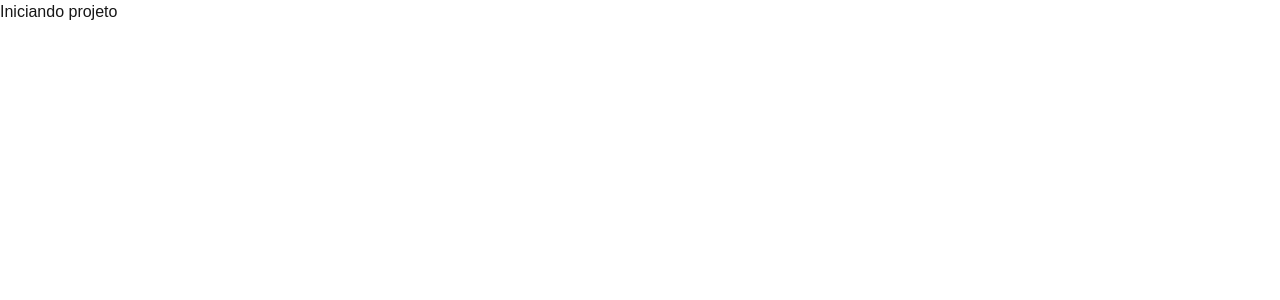
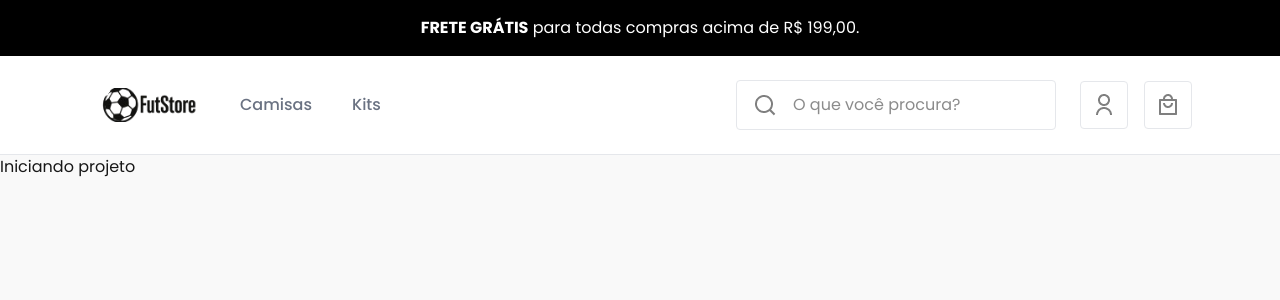
Before and after one commit to pierrepaulo/futstore, a Next.js app: page / in a window 1280 px wide. Shown: the top 300 px of the page. Built offline with nearby package versions, Linux system fonts and the light colour scheme.

Commit message:
feat(header): adiciona Header

```diff
--- /dev/null
+++ b/src/app/(site)/layout.tsx
@@ -0,0 +1,14 @@
+import { Header } from "@/components/layout/header";
+
+export default function SiteLayout({
+  children,
+}: Readonly<{
+  children: React.ReactNode;
+}>) {
+  return (
+    <div>
+      <Header />
+      {children}
+    </div>
+  );
+}
--- a/src/app/globals.css
+++ b/src/app/globals.css
@@ -1,19 +1,18 @@
 @import "tailwindcss";
 
 :root {
-  --background: #ffffff;
+  --background: #f9f9f9;
   --foreground: #171717;
 }
 
 @theme inline {
   --color-background: var(--background);
   --color-foreground: var(--foreground);
-  --font-sans: var(--font-geist-sans);
+  --font-sans: var(--font-poppins);
   --font-mono: var(--font-geist-mono);
 }
 
 body {
   background: var(--background);
   color: var(--foreground);
-  font-family: Arial, Helvetica, sans-serif;
 }
--- a/src/app/layout.tsx
+++ b/src/app/layout.tsx
@@ -1,5 +1,14 @@
 import type { Metadata } from "next";
 import "./globals.css";
+import { Poppins } from "next/font/google";
+
+const poppins = Poppins({
+  subsets: ["latin"],
+  weight: ["400", "500", "700"],
+  style: ["normal", "italic"],
+  display: "swap",
+  variable: "--font-poppins",
+});
 
 export const metadata: Metadata = {
   title: "FutStore",
@@ -12,7 +21,7 @@
 }>) {
   return (
     <html lang="en">
-      <body>{children}</body>
+      <body className={poppins.className}>{children}</body>
     </html>
   );
 }
--- /dev/null
+++ b/src/components/layout/header-icon.tsx
@@ -0,0 +1,30 @@
+import Image from "next/image";
+
+type Props = {
+  src: string;
+  alt: string;
+  selected?: boolean;
+  srcSelected?: string;
+};
+export const HeaderIcon = ({ src, alt, selected, srcSelected }: Props) => {
+  return (
+    <div
+      className={`size-12 border border-gray-200 rounded-sm flex justify-center items-center ${
+        selected ? "bg-blue-600" : "hover:bg-gray-100"
+      }`}
+    >
+      {!selected && (
+        <Image src={src} alt="alt" width={24} height={24} className="size-6" />
+      )}
+      {selected && srcSelected && (
+        <Image
+          src={srcSelected}
+          alt="alt"
+          width={24}
+          height={24}
+          className="size-6"
+        />
+      )}
+    </div>
+  );
+};
--- /dev/null
+++ b/src/components/layout/header-search.tsx
@@ -0,0 +1,9 @@
+export const HeaderSearch = () => {
+  return (
+    <input
+      type="search"
+      className="border border-gray-200 w-full pl-14 py-3 rounded-sm outline-0 bg-no-repeat bg-[url('/assets/ui/search.png')] bg-[16px_50%] bg-[size:24px]"
+      placeholder="O que você procura?"
+    />
+  );
+};
--- /dev/null
+++ b/src/components/layout/header.tsx
@@ -0,0 +1,102 @@
+"use client";
+
+import Image from "next/image";
+import { HeaderIcon } from "./header-icon";
+import Link from "next/link";
+import { useState } from "react";
+import { HeaderSearch } from "./header-search";
+type MenuItem = {
+  label: string;
+  href: string;
+};
+export function Header() {
+  const menu: MenuItem[] = [
+    { label: "Camisas", href: "/categories/camisas" },
+    { label: "Kits", href: "/categories/kits" },
+  ];
+  const [menuOpened, setMenuOpened] = useState(false);
+
+  return (
+    <header className="bg-white border-b border-gray-200">
+      <div className="bg-black text-white text-center p-4">
+        <strong>FRETE GRÁTIS</strong> para todas compras acima de R$ 199,00.
+      </div>
+      <div className="w-full max-w-6xl mx-auto p-6">
+        <div className="flex items-center justify-between">
+          <div className="w-32">
+            <Link href={"/"}>
+              <Image
+                src="/assets/ui/logoblack.png"
+                alt="FutStore"
+                width={120}
+                height={40}
+              />
+            </Link>
+          </div>
+          <div className="flex-1">
+            <div className="w-full hidden md:flex items-center px-6 gap-6">
+              <div className="flex-1">
+                <ul className="flex gap-10 font-medium text-gray-500">
+                  {menu.map((item) => (
+                    <li key={item.label}>
+                      <Link key={item.label} href={item.href}>
+                        {item.label}
+                      </Link>
+                    </li>
+                  ))}
+                </ul>
+              </div>
+              <div className="w-80">
+                <HeaderSearch />
+              </div>
+            </div>
+          </div>
+          <div className="flex gap-4">
+            <Link href={"/my-orders"}>
+              <HeaderIcon src="/assets/ui/user-line.png" alt="Perfil" />
+            </Link>
+            <Link href={"/cart"}>
+              <HeaderIcon
+                src="/assets/ui/shopping-bag-4-line.png"
+                alt="Carrinho"
+              />
+            </Link>
+            <div
+              className="md:hidden"
+              onClick={() => setMenuOpened(!menuOpened)}
+            >
+              <HeaderIcon
+                src="/assets/ui/menu-line.png"
+                alt="Menu"
+                selected={menuOpened}
+                srcSelected="/assets/ui/menu-line-white.png"
+              />
+            </div>
+          </div>
+        </div>
+      </div>
+      {menuOpened && (
+        <div className="md:hidden pb-6">
+          {menu.map((item) => (
+            <Link key={item.label} href={item.href}>
+              <div className="p-6 border-b border-gray-200 flex items-center justify-between">
+                <div className="font-medium text-lg text-gray-500">
+                  {item.label}
+                </div>
+                <Image
+                  src={"/assets/ui/arrow-up-right.png"}
+                  alt="Ir a categoria"
+                  width={24}
+                  height={24}
+                />
+              </div>
+            </Link>
+          ))}
+        </div>
+      )}
+      <div className="p-6 pt-0 md:hidden">
+        <HeaderSearch />
+      </div>
+    </header>
+  );
+}
```
Also changed, not shown: src/app/(site)/page.tsx (renamed from src/app/page.tsx).
